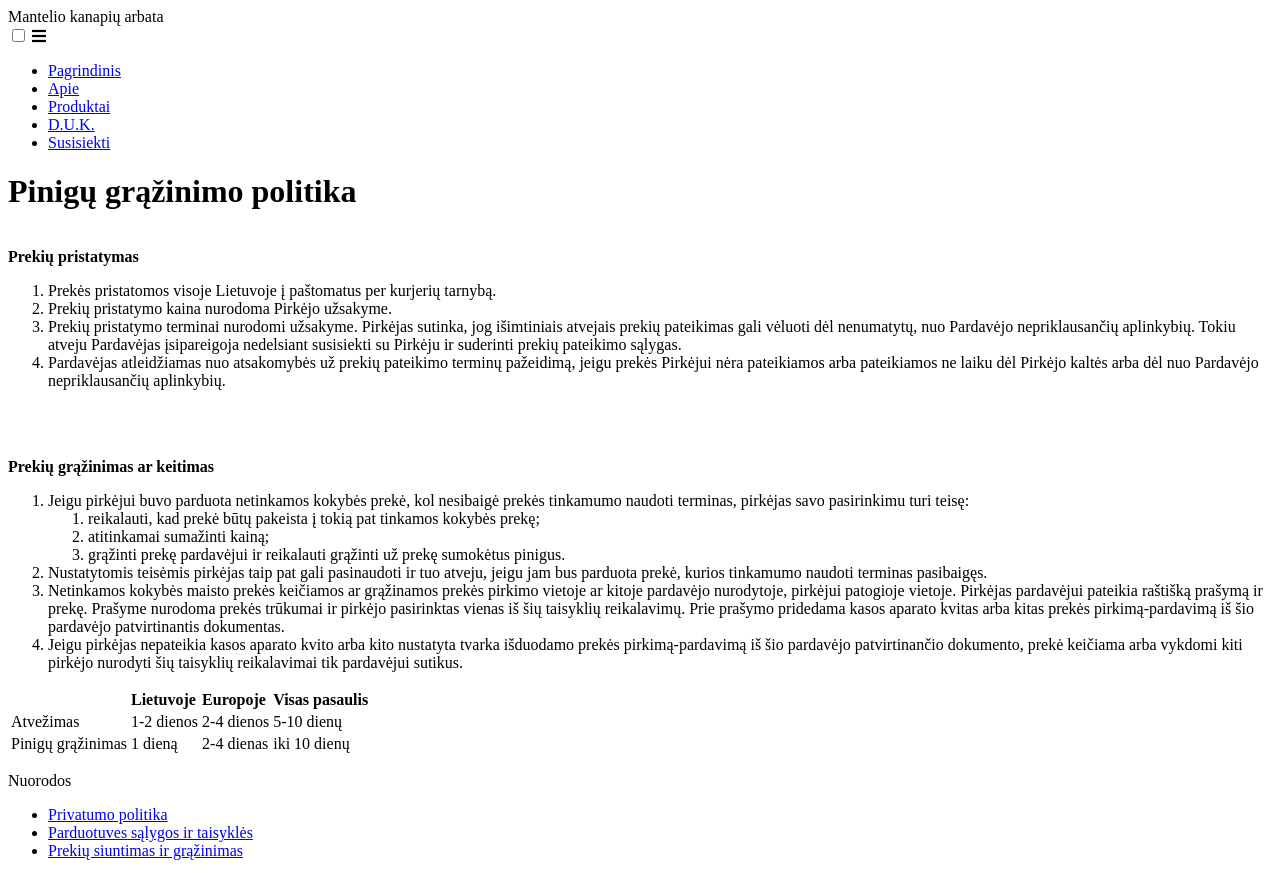
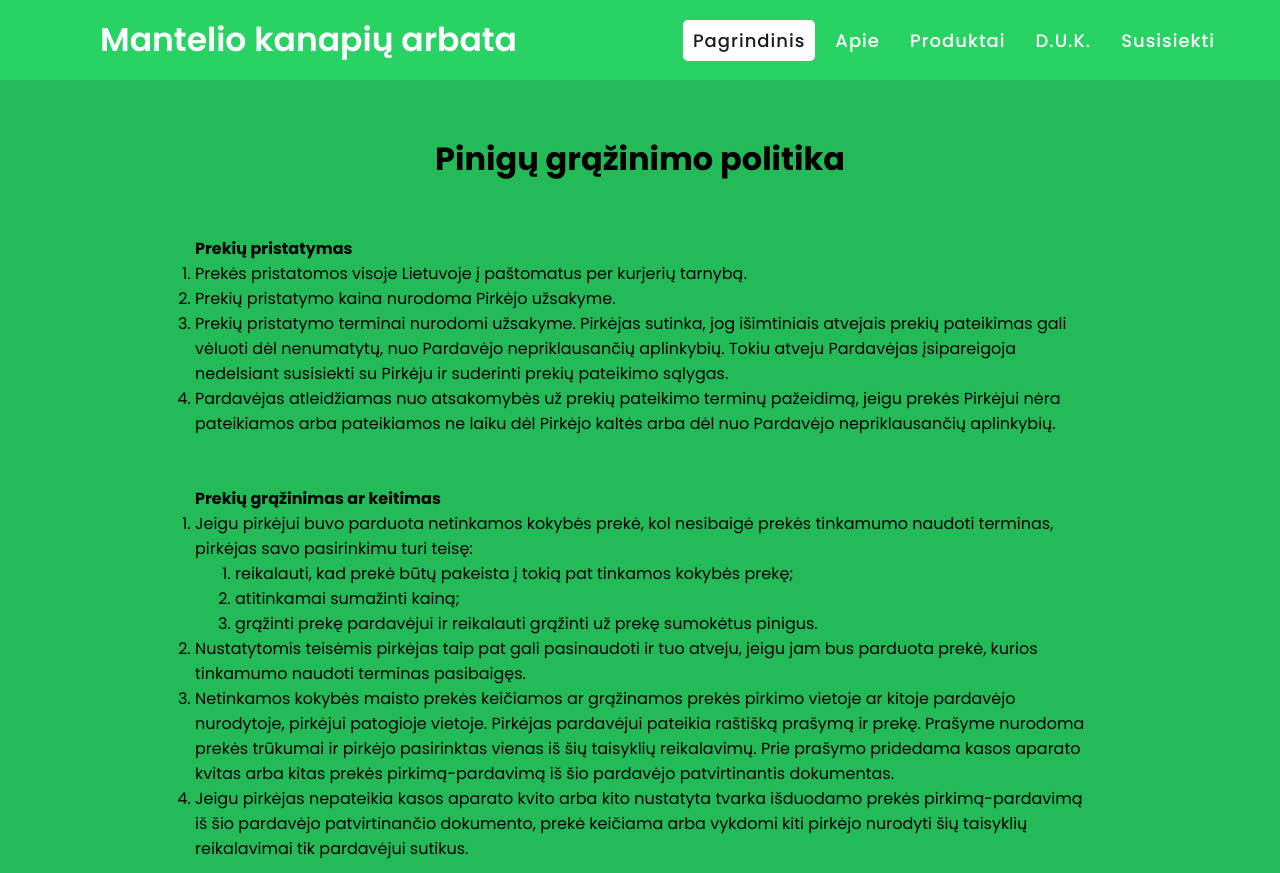
Before and after one commit to mantvydasBra/WEB1.0, a plain HTML site: page grazinimas/index.html in a window 1280 px wide. Shown: the top 873 px of the page. Drawn offline with nearby package versions, Linux system fonts and the light colour scheme; files that its build step writes are made by us from their sources; the site is published under a folder, as on GitHub Pages, so addresses that start at the root find nothing.

Commit message:
fix for github pages 2.0

```diff
--- a/grazinimas/index.html
+++ b/grazinimas/index.html
@@ -10,7 +10,7 @@
         <meta name="keywords" content="Arbata, kanapių arbata, kanapės, CBD">
         <meta name="description" content="Įvairių rūšių, sveikuoliška kanapių arbata.">
         <meta name="viewport" content="width=device-width, initial-scale=1">
-        <link rel="stylesheet" href="/main.css">
+        <link rel="stylesheet" href="./main.css">
         <link rel="stylesheet" href="https://cdnjs.cloudflare.com/ajax/libs/font-awesome/5.15.3/css/all.min.css"/>
         <script src="https://code.jquery.com/jquery-3.6.0.min.js" integrity="sha256-/xUj+3OJU5yExlq6GSYGSHk7tPXikynS7ogEvDej/m4=" crossorigin="anonymous"></script>
     </head>
@@ -23,10 +23,10 @@
             </label>
             <ul id="menu">
                 <li><a class="link active" href="/">Pagrindinis</a></li>
-                <li><a class="link" href="/apie">Apie</a></li>
-                <li><a class="link" href="/produktai">Produktai</a></li>
-                <li><a class="link" href="/duk">D.U.K.</a></li>
-                <li><a class="link" href="/susisiekti">Susisiekti</a></li>
+                <li><a class="link" href="./apie">Apie</a></li>
+                <li><a class="link" href="./produktai">Produktai</a></li>
+                <li><a class="link" href="./duk">D.U.K.</a></li>
+                <li><a class="link" href="./susisiekti">Susisiekti</a></li>
             </ul>
         </nav>
 
@@ -101,9 +101,9 @@
                             <p class="h4">Nuorodos</p>
                         </div>
                         <ul class="site-footer-links">
-                            <li class="site-footer-link-item"><a href="/privatumo-politika">Privatumo politika</a></li>
-                            <li class="site-footer-link-item"><a href="/salygos">Parduotuves sąlygos ir taisyklės</a></li>
-                            <li class="site-footer-link-item"><a href="/grazinimas">Prekių siuntimas ir grąžinimas</a></li>
+                            <li class="site-footer-link-item"><a href="./privatumo-politika">Privatumo politika</a></li>
+                            <li class="site-footer-link-item"><a href="./salygos">Parduotuves sąlygos ir taisyklės</a></li>
+                            <li class="site-footer-link-item"><a href="./grazinimas">Prekių siuntimas ir grąžinimas</a></li>
                         </ul>
                     </div>
                     <div class="site-footer-item">
@@ -132,5 +132,5 @@
             </div>
         </footer>
     </body>
-    <script src="/main.js"></script>
+    <script src="./main.js"></script>
 </html>
```
Also changed, not shown: index.html (+5 -5 lines).
